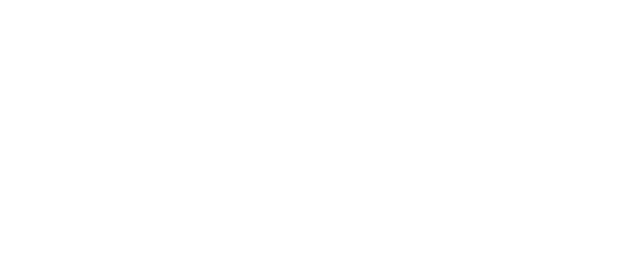
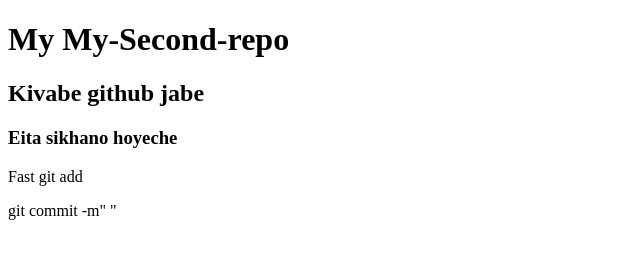
Before and after one commit to ANNIE-1371/My-Second-Repo, a plain HTML site: page index.html in a window 1280 px wide. Shown: the whole page, without its empty margins (0-640 px from the left). Drawn offline with Linux system fonts and the light colour scheme.

Commit message:
added header

```diff
--- a/index.html
+++ b/index.html
@@ -6,6 +6,10 @@
     <title>My-Second-repo</title>
 </head>
 <body>
-
+    <h1>My My-Second-repo</h1>
+    <h2>Kivabe github jabe</h2>
+    <h3>Eita sikhano hoyeche</h3>
+    <p>Fast git add</p>
+    <p>git commit -m" "</p>
 </body>
 </html>
```
